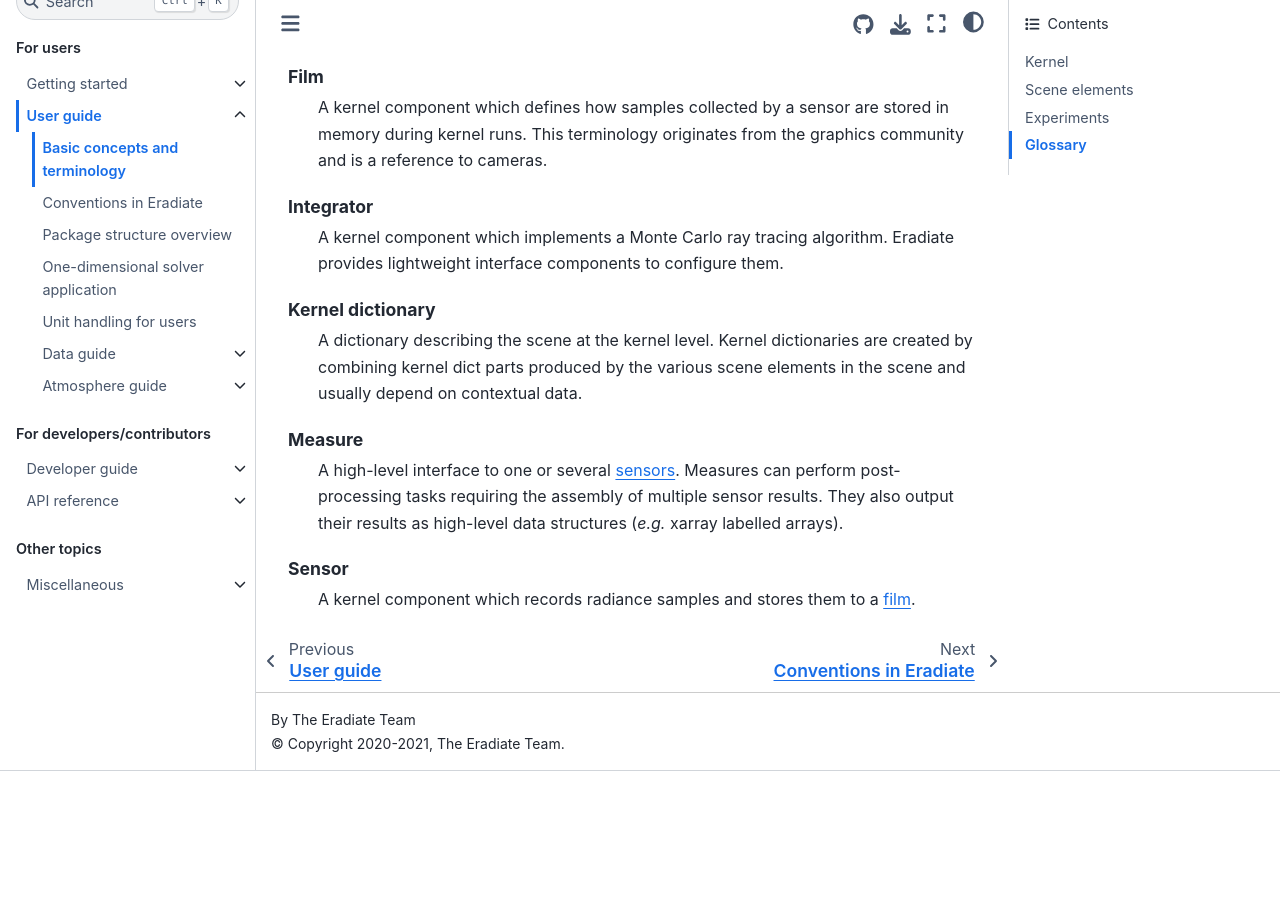
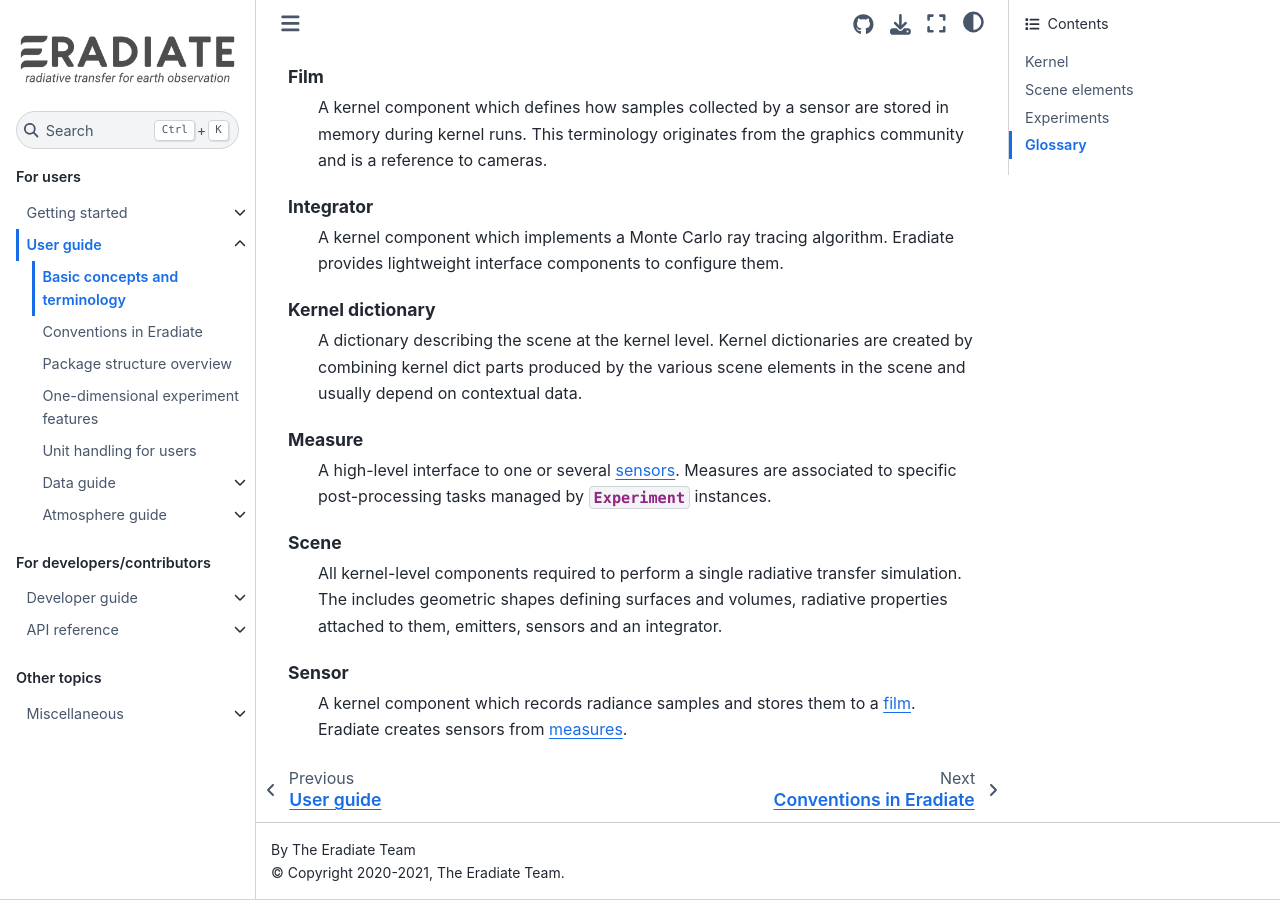
Before and after one commit to eradiate/eradiate, a Sphinx documentation site: the page built from docs/rst/user_guide/basic_concepts.rst, in a window 1280 px wide and 900 px high, scrolled down 2032 px. Built offline with Sphinx 7.4.7 and the Sphinx Book theme 1.1.4, drawn with Linux system fonts in a browser that asks for light colours; pages that are not in the unit, such as notebooks, are missing from menus; before the commit the page ends 2803 px from its top, so only the background shows below that.

Commit message:
Docs: Update User guide section

```diff
--- a/docs/rst/user_guide/basic_concepts.rst
+++ b/docs/rst/user_guide/basic_concepts.rst
@@ -108,10 +108,14 @@ Glossary
 
    Measure
      A high-level interface to one or several :term:`sensors <sensor>`. Measures
-     can perform post-processing tasks requiring the assembly of multiple sensor
-     results. They also output their results as high-level data structures
-     (*e.g.* xarray labelled arrays).
+     are associated to specific post-processing tasks managed by
+     :class:`.Experiment` instances.
+
+   Scene
+     All kernel-level components required to perform a single radiative transfer
+     simulation. The includes geometric shapes defining surfaces and volumes,
+     radiative properties attached to them, emitters, sensors and an integrator.
 
    Sensor
      A kernel component which records radiance samples and stores them to a
-     :term:`film`.
+     :term:`film`. Eradiate creates sensors from :term:`measures <measure>`.
--- a/docs/rst/user_guide/index.rst
+++ b/docs/rst/user_guide/index.rst
@@ -9,21 +9,21 @@ User guide
    basic_concepts
    conventions
    package_structure
-   onedim_solver_app
+   onedim_experiment
    unit_guide_user
    data/index
    atmosphere/index
 
-..
-  Archived content
-  ----------------
 
-  The following content is kept for archival purposes but is not maintained anymore.
+..   Archived content
+..   ----------------
 
-  .. toctree::
-     :maxdepth: 1
+..   The following content is kept for archival purposes but is not maintained anymore.
 
-     archive/post_processing
-     ../../notebooks/tutorials/quick_overview/quick_overview.ipynb
-     ../../notebooks/tutorials/rami_solver_app/rami_solver_app.ipynb
-     ../../notebooks/tutorials/xarray/xarray.ipynb
+..   .. toctree::
+..      :maxdepth: 1
+
+..      archive/post_processing
+..      ../../notebooks/tutorials/quick_overview/quick_overview.ipynb
+..      ../../notebooks/tutorials/rami_solver_app/rami_solver_app.ipynb
+..      ../../notebooks/tutorials/xarray/xarray.ipynb
```
Also changed, not shown: docs/rst/user_guide/onedim_experiment.rst (added, +152 -0 lines), docs/rst/user_guide/onedim_solver_app.rst (deleted, +0 -173 lines), docs/rst/user_guide/package_structure.rst (+7 -10 lines), docs/rst/user_guide/unit_guide_user.rst (+4 -6 lines).
